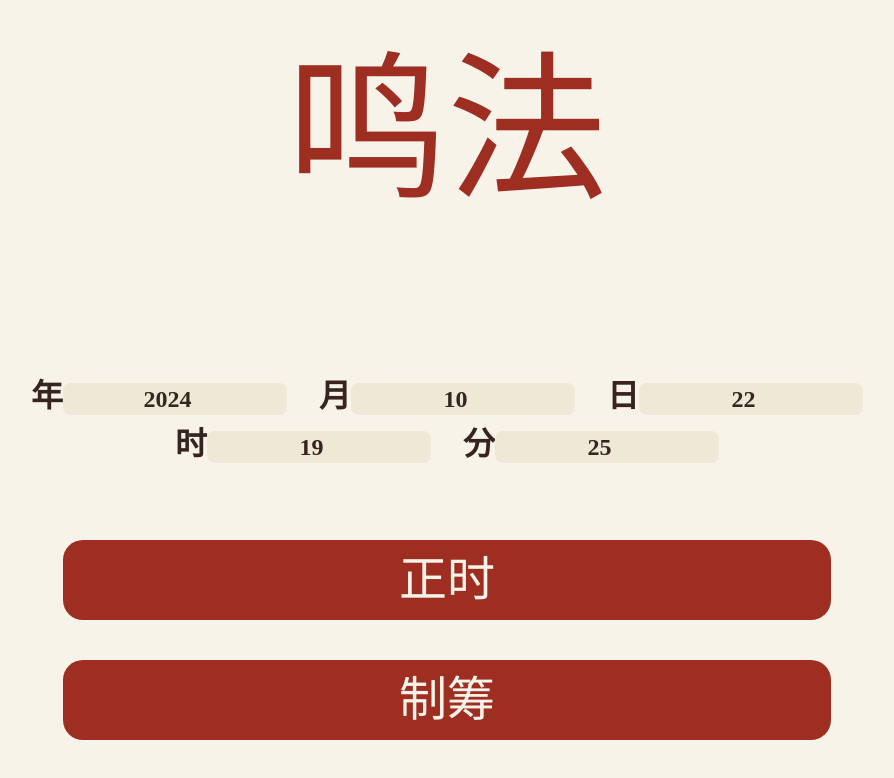
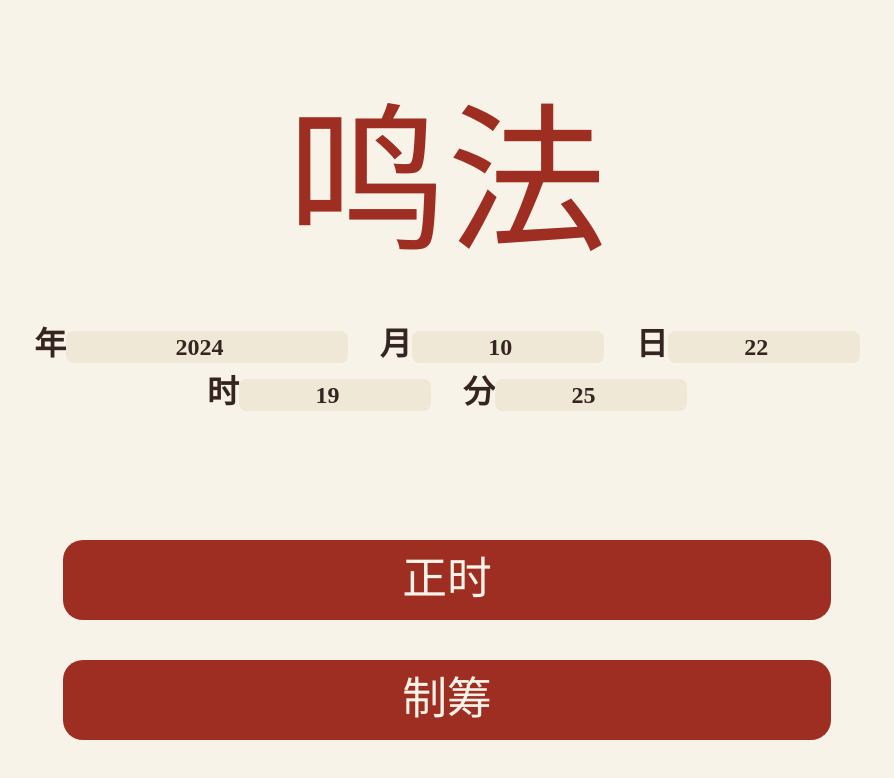
Before and after one commit to Richardge885/qimen-webpage-version, a React (Vite) app: page / in a window 1280 px wide. Shown: the top 778 px of the page, without its empty margins (193-1087 px from the left). Built offline with nearby package versions, Linux system fonts and the light colour scheme; a web font is replaced by a local one.

Commit message:
installed favicon

```diff
--- a/index.html
+++ b/index.html
@@ -3,6 +3,7 @@
 
 <head>
     <meta charset="UTF-8" />
+    <link rel="shortcut icon" href="./src/assets/favicon/favicon.ico" type="image/x-icon">
     <meta name="mobile-web-app-capable" content="yes" />
     <meta name="apple-mobile-web-app-capable" content="yes">
     <meta name="apple-mobile-web-app-status-bar-style" content="black">
--- a/src/components/HomePage/HomePage.tsx
+++ b/src/components/HomePage/HomePage.tsx
@@ -1,5 +1,51 @@
 import HomePageChooseMethodButton from "./HomePageChooseMethodButton";
 import HomePageCurrentTimeButton from "./HomePageCurrentTimeButton";
+
+const HomePage = () => {
+    const buttonStyle = "w-[60vw] h-[3rem] bg-red text-bglight text-[2.8rem] hover:bg-bgdark hover:text-red rounded-[20px] duration-200 py-10 flex flex-col justify-center items-center";
+    const inputLabel = "text-[2rem] text-text font-bold px-[1rem]";
+    const numberInputStyle = " h-[4vh] text-[1.5rem] bg-bgdark rounded-[0.48rem] text-center";
+
+    const currentTimeValuesInNumbers = getCurrentTimeInNumbers();
+
+    return (
+        <div className="flex flex-col bg-bglight h-screen justify-center items-center">
+            <div className="flex flex-col justify-center items-center h-[60vh] gap-[1rem]">
+                <h1 className="font-lishu text-red text-[10rem]">鸣法</h1>
+                <div className="flex flex-col justify-center items-center">
+                    <div className="flex flex-row flex-nowrap whitespace-nowrap w-[90vw] justify-center items-center">
+                        <label className={inputLabel} htmlFor="year">
+                            年
+                            <input type="number" name="year" id="" className={numberInputStyle + ' w-[22vw]'} min={1} max={9999} value={currentTimeValuesInNumbers.year} />
+                        </label>
+                        <label className={inputLabel} htmlFor="month">
+                            月
+                            <input type="number" name="month" id="" className={numberInputStyle + ' w-[15vw]'} min={1} max={12} value={currentTimeValuesInNumbers.month} />
+                        </label>
+                        <label className={inputLabel}>
+                            日
+                            <input type="number" name="day" id="" className={numberInputStyle + ' w-[15vw]'} min={1} max={31} value={currentTimeValuesInNumbers.day} />
+                        </label>
+                    </div>
+                    <div className="flex flex-row flex-nowrap whitespace-nowrap w-[90vw] justify-center items-center">
+                        <label className={inputLabel}>
+                            时
+                            <input type="number" name="hour" id="" className={numberInputStyle + ' w-[15vw]'} min={0} max={24} value={currentTimeValuesInNumbers.hour} />
+                        </label>
+                        <label className={inputLabel}>
+                            分
+                            <input type="number" name="minute" id="" className={numberInputStyle + ' w-[15vw]'} min={0} max={60} value={currentTimeValuesInNumbers.minutes} />
+                        </label>
+                    </div>
+                </div>
+            </div>
+            <div className="flex flex-col justify-center items-center h-[40vh] gap-10">
+                <HomePageCurrentTimeButton style={buttonStyle} />
+                <HomePageChooseMethodButton style={buttonStyle} />
+            </div>
+        </div>
+    );
+};
 
 function getCurrentTimeInNumbers(): { year: number; month: number; day: number; hour: number; minutes: number; } {
     const now = new Date();
@@ -12,50 +58,4 @@ function getCurrentTimeInNumbers(): { year: number; month: number; day: number;
     };
 }
 
-const HomePage = () => {
-    const buttonStyle = "w-[60vw] h-[10vh] bg-red text-bglight text-5xl hover:bg-bgdark hover:text-red rounded-[20px] duration-200 py-10 flex flex-col justify-center items-center";
-    const inputLabel = "text-[2rem] text-text font-bold px-[1rem]";
-    const numberInputStyle = "w-[17.5vw] h-[4vh] text-[1.5rem] bg-bgdark rounded-[0.48rem] text-center";
-
-    const currentTimeValuesInNumbers = getCurrentTimeInNumbers();
-
-    return (
-        <div className="flex flex-col bg-bglight h-screen justify-center items-center">
-            <div className="flex flex-col justify-center items-center h-[60vh] gap-[15vh]">
-                <h1 className="font-lishu text-red text-[10rem]">鸣法</h1>
-                <div className="flex flex-col flex-nowrap justify-center items-center">
-                    <div>
-                        <label className={inputLabel} htmlFor="year">
-                            年
-                            <input type="number" name="year" id="" className={numberInputStyle} min={1} max={9999} value={currentTimeValuesInNumbers.year} />
-                        </label>
-                        <label className={inputLabel} htmlFor="month">
-                            月
-                            <input type="number" name="month" id="" className={numberInputStyle} min={1} max={12} value={currentTimeValuesInNumbers.month} />
-                        </label>
-                        <label className={inputLabel}>
-                            日
-                            <input type="number" name="day" id="" className={numberInputStyle} min={1} max={31} value={currentTimeValuesInNumbers.day} />
-                        </label>
-                    </div>
-                    <div>
-                        <label className={inputLabel}>
-                            时
-                            <input type="number" name="hour" id="" className={numberInputStyle} min={0} max={24} value={currentTimeValuesInNumbers.hour} />
-                        </label>
-                        <label className={inputLabel}>
-                            分
-                            <input type="number" name="minute" id="" className={numberInputStyle} min={0} max={60} value={currentTimeValuesInNumbers.minutes} />
-                        </label>
-                    </div>
-                </div>
-            </div>
-            <div className="flex flex-col justify-center items-center h-[40vh] gap-10">
-                <HomePageCurrentTimeButton style={buttonStyle} />
-                <HomePageChooseMethodButton style={buttonStyle} />
-            </div>
-        </div>
-    );
-};
-
 export default HomePage;
```
Also changed, not shown: 1 other file (tests, documents, lock files or other folders).
